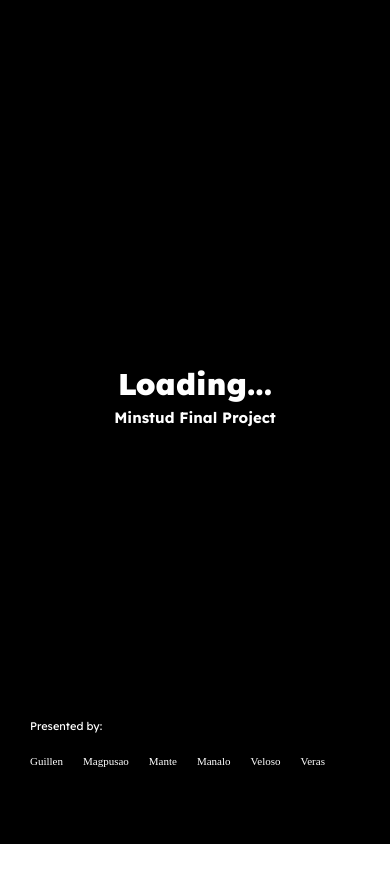
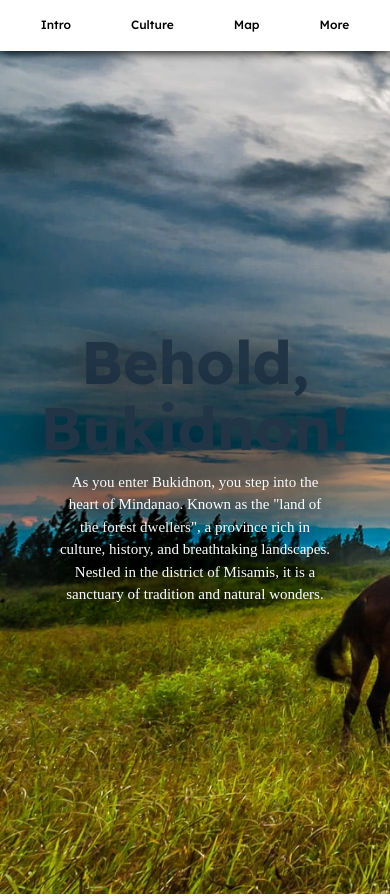
Before and after one commit to 0xshr00msz/minstud, a React (Vite) app: page / in a window 390 px wide. Shown: the top 896 px of the page. Before the commit the page ends 844 px from the top, so only its background shows below. Built offline with nearby package versions, Linux system fonts and the light colour scheme; a web font is replaced by a local one.

Commit message:
fix: mobile screen overflow

```diff
--- a/src/App.css
+++ b/src/App.css
@@ -13,6 +13,8 @@
 	to {transform: translateY(-1000px)}
 }
 
+
+
 .loading-screen {
 	position: absolute;
 	height: 100vh;
@@ -27,7 +29,7 @@
 	overflow: hidden;
 	animation-name: loading;
 	animation-duration: 1.2s;
-	animation-delay: 1s;
+	animation-delay: 3s;
 }
 
 .loading-screen * {
@@ -75,6 +77,7 @@ html {
 .main-container {
 	width: 100vw;
 	background: white;
+	overflow-x: hidden;
 }
 
 .main-container > * {
@@ -133,9 +136,11 @@ svg {
 
 .Nav {
 	width: 100vw;
+	height: 6vh;
 	background: rgba(255, 255, 255, 1);
 	position: fixed;
 	display: flex;
+	align-items: center;
 	justify-content: center;
 	flex-direction: row;
 	list-style-type: none;
--- a/src/App.tsx
+++ b/src/App.tsx
@@ -10,7 +10,7 @@ import Loading from './Loading.tsx'
 function App() {
 	const [loading, setLoading] = useState<Boolean>(true);
 	useEffect(() => {
-		setTimeout(() => setLoading(false), 200000)
+		setTimeout(() => setLoading(false), 4000)
 	}, [])
   return (
 	<>
--- a/src/index.css
+++ b/src/index.css
@@ -26,6 +26,7 @@ body {
   margin: 0;
   display: flex;
   place-items: center;
+  max-width: 100vw;
 }
 
 h1 {
```
